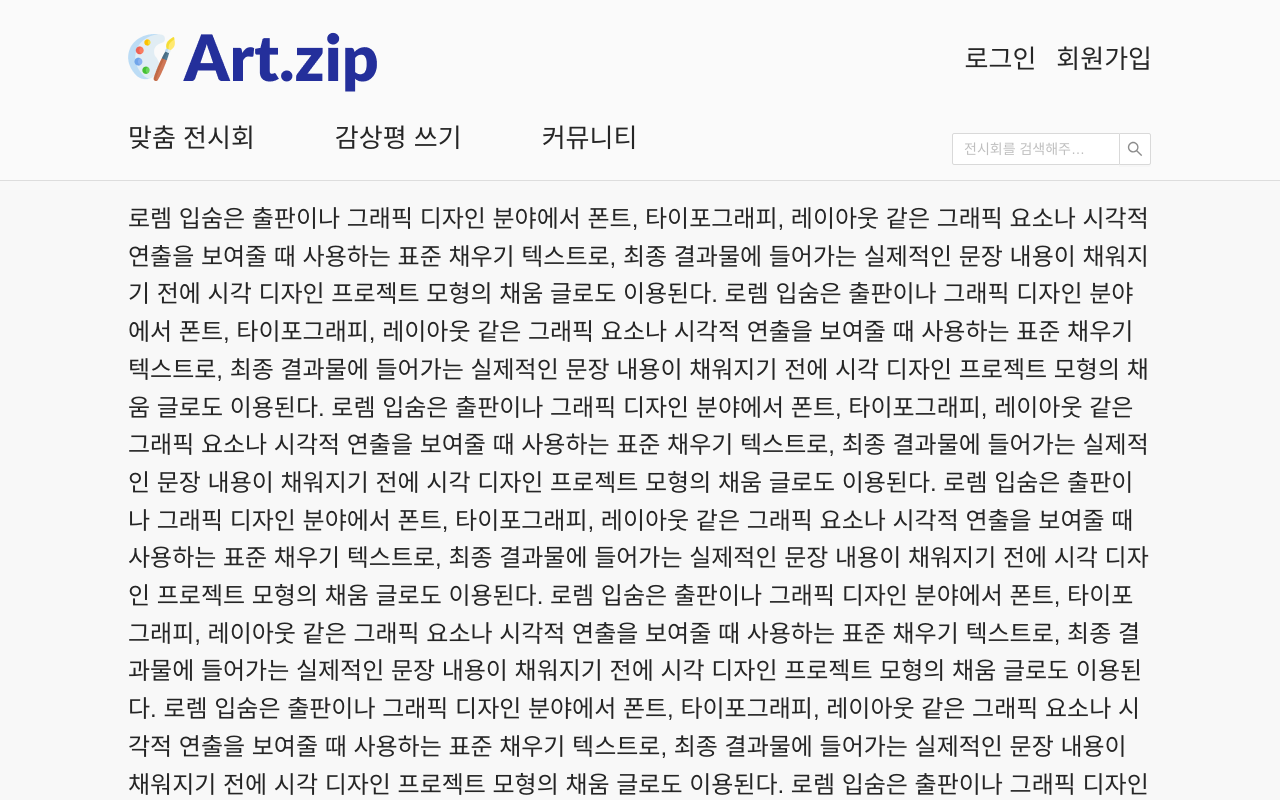
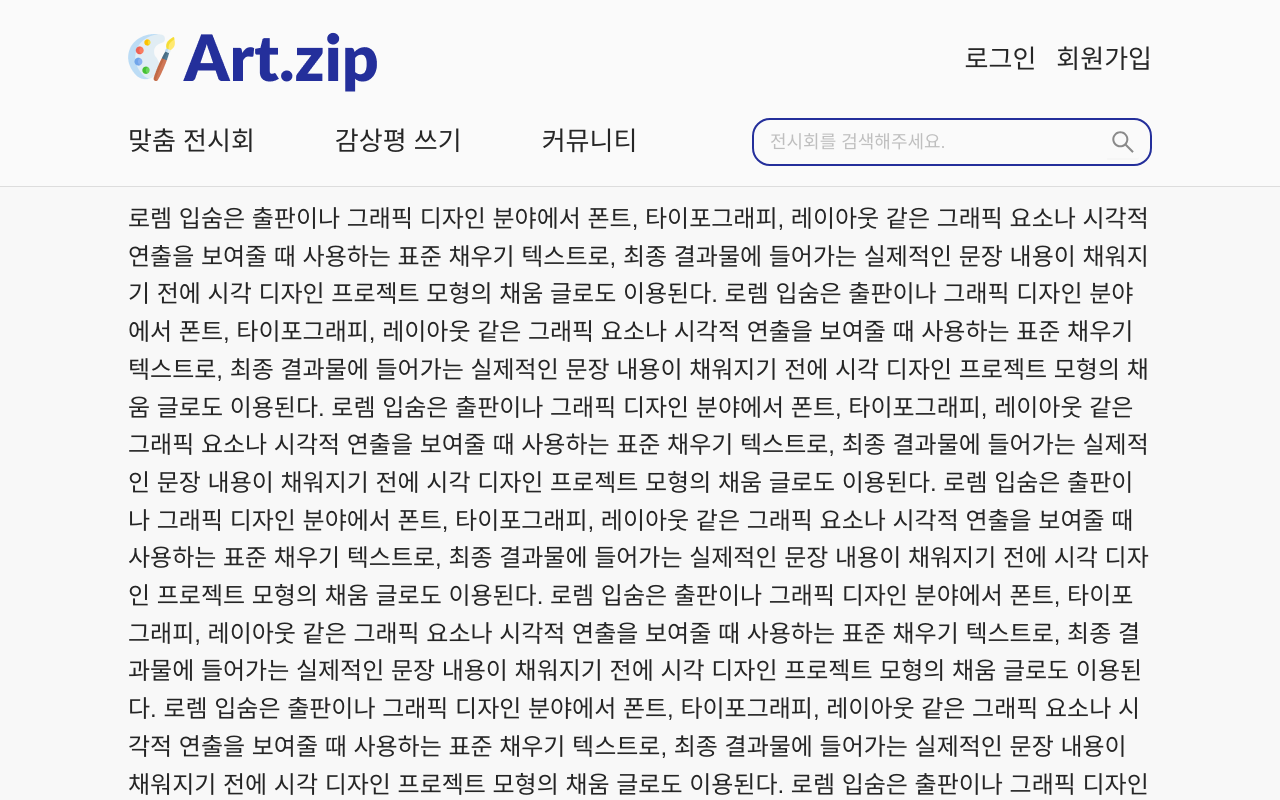
Before and after one commit to prgrms-web-devcourse/Team-BackFro-ArtZip-FE, a Next.js app: page / in a window 1280 px wide. Shown: the top 800 px of the page. Built offline with nearby package versions, Linux system fonts and the light colour scheme; a web font is replaced by a local one.

Commit message:
design: SearchBar 커스텀 스타일링 추가

```diff
--- a/components/organism/Header/index.tsx
+++ b/components/organism/Header/index.tsx
@@ -2,9 +2,6 @@ import styled from '@emotion/styled';
 import Logo from 'components/atoms/Logo';
 import { Input } from 'antd';
 import Link from 'next/link';
-import { css } from '@emotion/css';
-
-const { Search } = Input;
 
 const Header = () => {
   return (
@@ -36,27 +33,11 @@ const Header = () => {
             <StyledA>커뮤니티</StyledA>
           </Link>
         </Navigation>
-        <Search
-          placeholder="전시회를 검색해주세요."
-          allowClear
-          style={{
-            width: 200,
-          }}
-        />
+        <SearchBar placeholder="전시회를 검색해주세요." allowClear />
       </Container>
     </StyledHeader>
   );
 };
-
-const dynamicWidth = () => css`
-  width: 80%;
-  max-width: 1400px;
-  margin: 0 auto;
-
-  @media (max-width: 767px) {
-    width: 90%;
-  }
-`;
 
 const StyledHeader = styled.header`
   position: fixed;
@@ -102,14 +83,22 @@ const Navigation = styled.nav`
     border-bottom: 4px solid transparent;
     margin-bottom: -3px;
 
+    &:last-of-type {
+      margin-right: 0;
+    }
+
     &:hover {
       font-weight: 500;
       border-bottom: 4px solid #242f9b;
     }
+
+    @media (max-width: 767px) {
+      margin-right: auto;
+    }
   }
 
-  & > a:last-of-type {
-    margin-right: 0;
+  @media (max-width: 767px) {
+    width: 100%;
   }
 `;
 
@@ -117,4 +106,53 @@ const StyledA = styled.a`
   font-size: 2.6rem;
 `;
 
+const SearchBar = styled(Input.Search)`
+  * {
+    border: 0;
+    outline: none;
+    background: none;
+
+    &:hover,
+    &:active,
+    &:focus,
+    &:focus-within {
+      border: 0;
+      outline: none;
+      box-shadow: none;
+      background: none;
+      --antd-wave-shadow-color: none;
+    }
+  }
+
+  width: 400px;
+  margin-bottom: 20px;
+  border: 2px solid #242f9b;
+  border-radius: 18px;
+  overflow: hidden;
+
+  .ant-input-affix-wrapper {
+    padding: 8px 16px;
+  }
+
+  .ant-input {
+    font-size: 1.8rem;
+  }
+
+  .ant-input-clear-icon {
+    font-size: 1.8rem;
+  }
+
+  .ant-input-search-button {
+    margin-right: 10px;
+  }
+
+  .anticon-search {
+    font-size: 2.4rem;
+  }
+
+  @media (max-width: 767px) {
+    display: none;
+  }
+`;
+
 export default Header;
```
